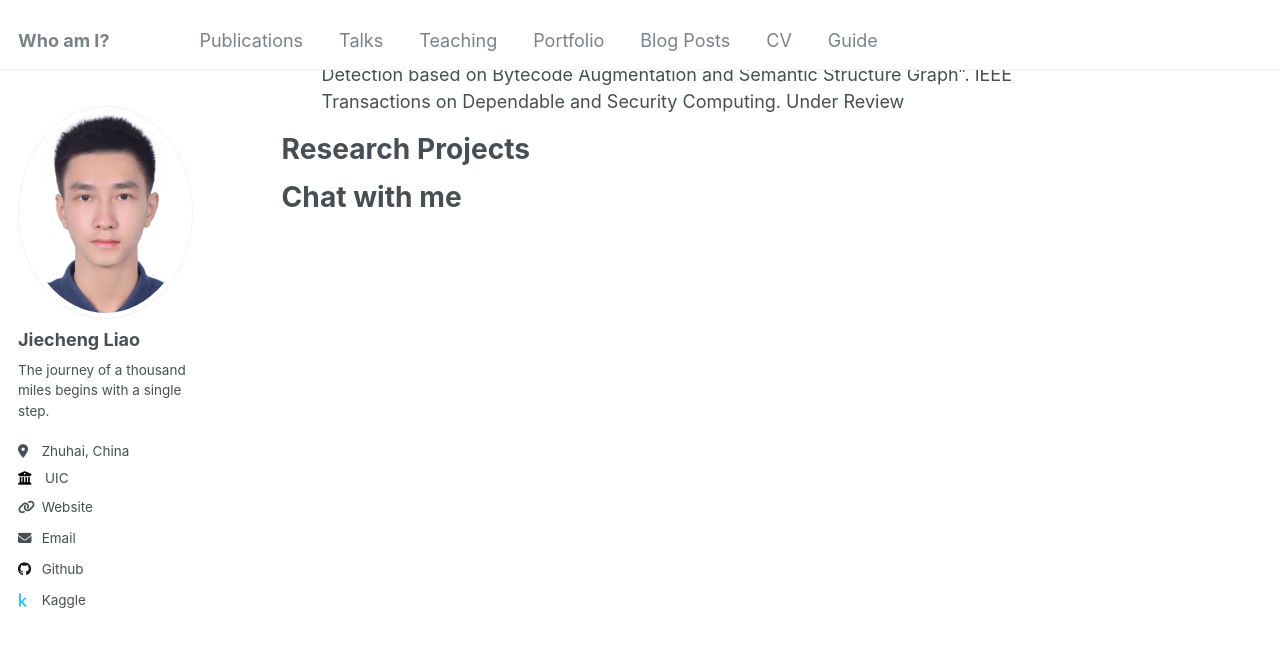
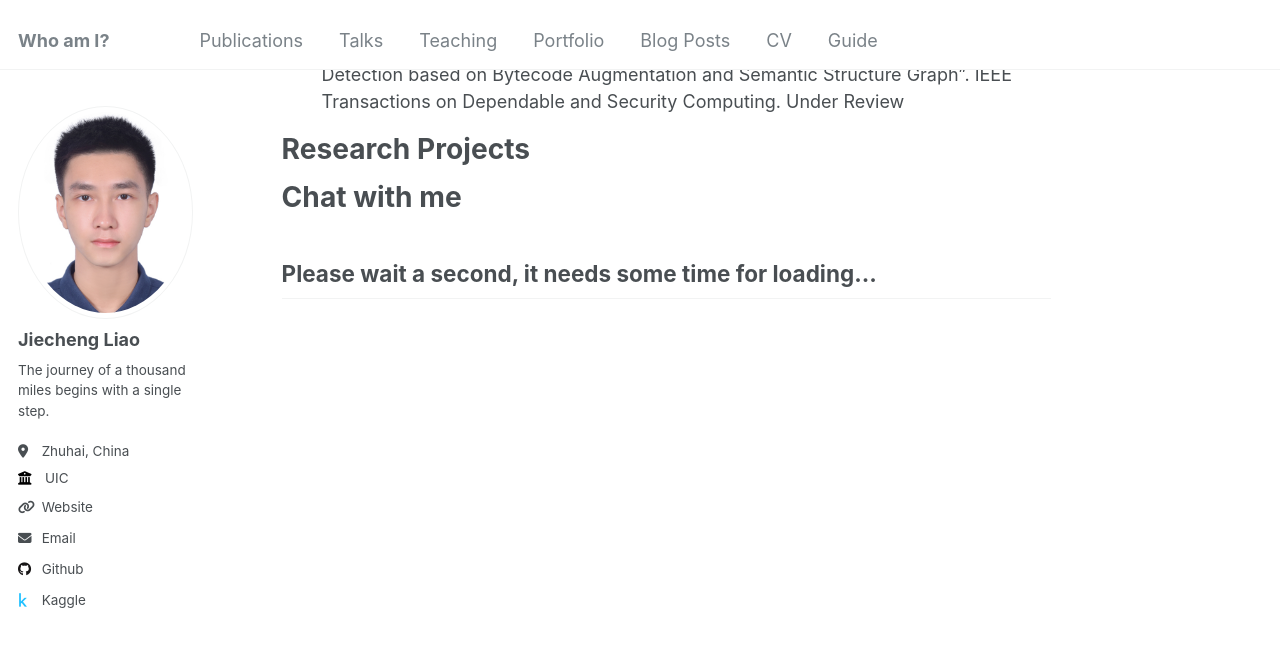
Before and after one commit to ffftuanxxx/ffftuanxxx.github.io, a Jekyll site: the page built from _pages/about.md, in a window 1280 px wide and 900 px high, scrolled down 1486 px, cut to the strip 0-725 px from the top of the window. Shown: the top 647 px of the strip. Built offline with Jekyll 4.4.1, drawn with Linux system fonts in a browser that asks for light colours.

Commit message:
Update about.md

```diff
--- a/_pages/about.md
+++ b/_pages/about.md
@@ -53,6 +53,7 @@ Research Projects
 
 Chat with me
 ======
+## Please wait a second, it needs some time for loading...
 <div class="calendly-inline-widget" data-url="https://calendly.com/xrailgunxfighter/30min" style="min-width:280px;height:500px;"></div>
 <script type="text/javascript" src="https://assets.calendly.com/assets/external/widget.js" async></script>
 
```
